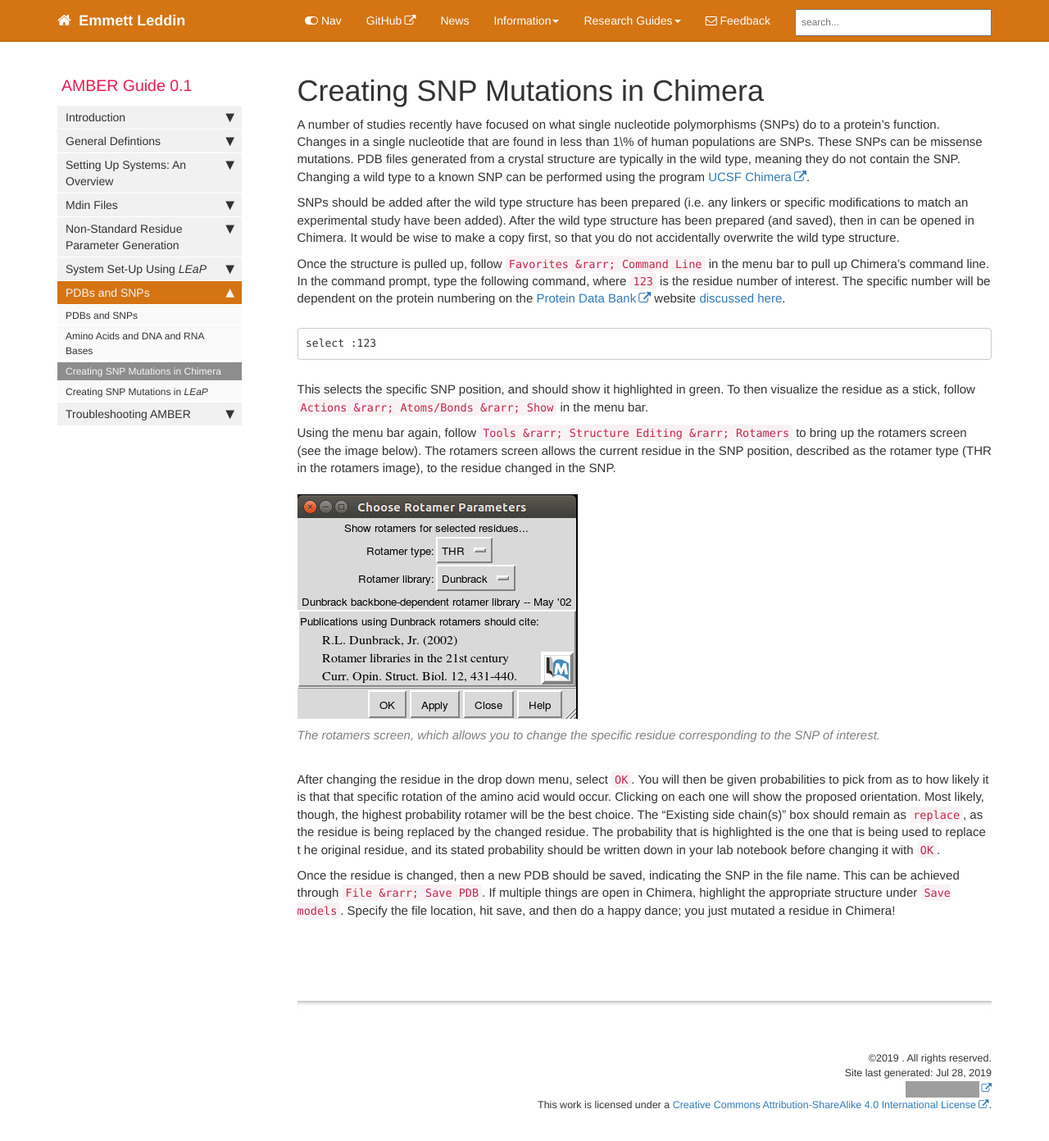
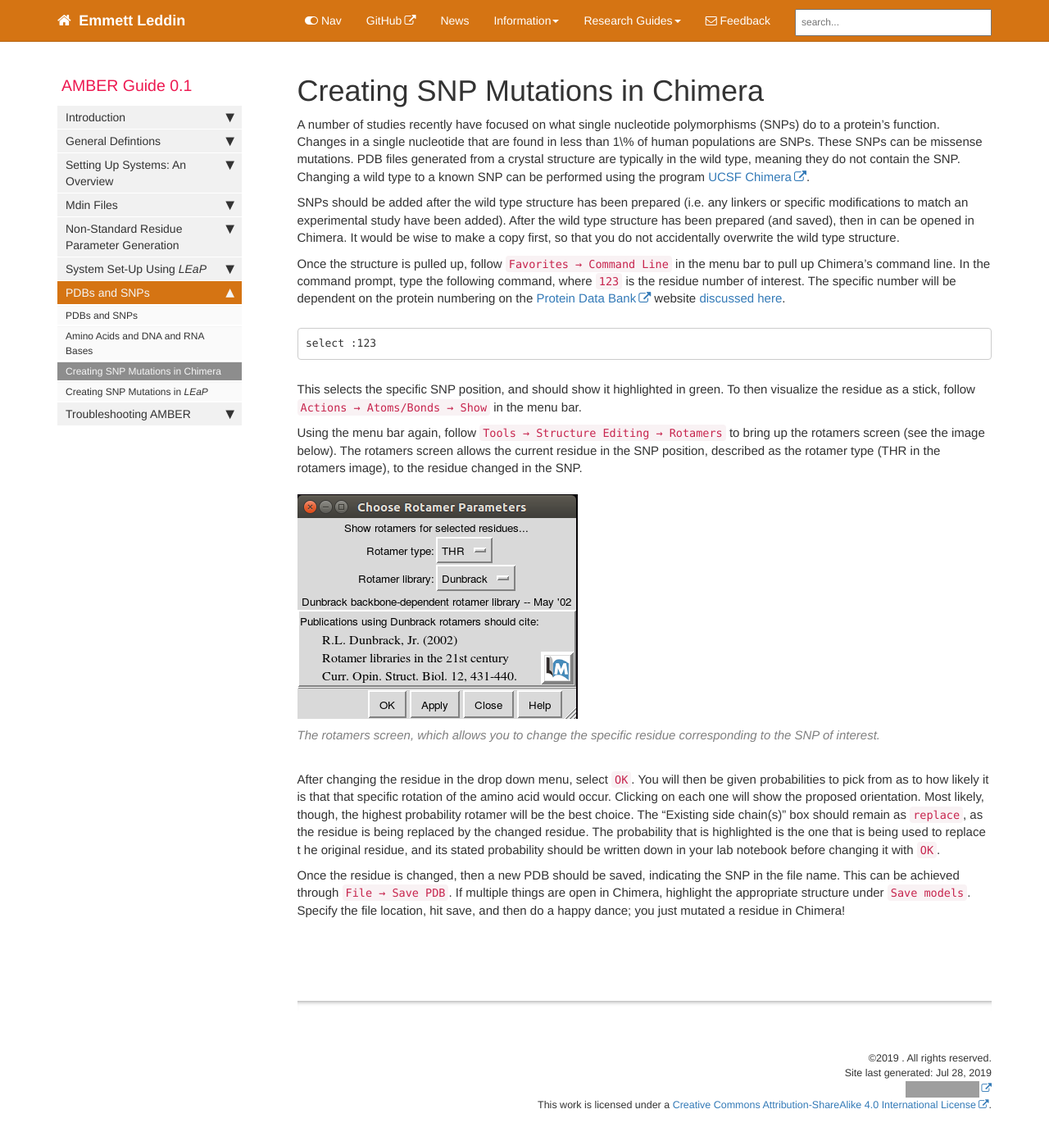
Before and after one commit to emleddin/comp-chem-website, a Jekyll site: the page built from pages/AMBER_guide/AMBERguide-SNPs-in-Chimera.md, in a window 1280 px wide and 1400 px high. Shown: the top 1392 px of the window at 82% size. Built offline with Jekyll 4.4.1, drawn with Linux system fonts in a browser that asks for light colours; comment, search, counter and statistics services are not loaded; grey boxes are pictures that could not be loaded.

Commit message:
fixed issue with HTML characters not rendering in backticked code by using <code>

```diff
--- a/pages/AMBER_guide/AMBERguide-SNPs-in-Chimera.md
+++ b/pages/AMBER_guide/AMBERguide-SNPs-in-Chimera.md
@@ -23,8 +23,9 @@ have been added). After the wild type structure has been prepared
 It would be wise to make a copy first, so that you do not accidentally
 overwrite the wild type structure.
 
-Once the structure is pulled up, follow `Favorites &rarr; Command Line` in the
-menu bar to pull up Chimera's command line.
+Once the structure is pulled up, follow
+<code>Favorites &rarr; Command Line</code> in the menu bar to pull up Chimera's
+command line.
 In the command prompt, type the following command, where `123` is the residue
 number of interest.
 The specific number will be dependent on the protein numbering on the
@@ -36,10 +37,10 @@ select :123
 
 This selects the specific SNP position, and should show it highlighted in
 green. To then visualize the residue as a stick, follow
-`Actions &rarr; Atoms/Bonds &rarr; Show` in the menu bar.
+<code>Actions &rarr; Atoms/Bonds &rarr; Show</code> in the menu bar.
 
 Using the menu bar again, follow
-`Tools &rarr; Structure Editing &rarr; Rotamers` to bring up the rotamers
+<code>Tools &rarr; Structure Editing &rarr; Rotamers</code> to bring up the rotamers
 screen (see the image below).
 The rotamers screen allows the current residue in the SNP position,
 described as the rotamer type (THR in the rotamers image),
@@ -62,7 +63,7 @@ he original residue, and its stated probability should be written down in your
 lab notebook before changing it with `OK`.
 
 Once the residue is changed, then a new PDB should be saved, indicating the SNP
-in the file name. This can be achieved through `File &rarr; Save PDB`.
+in the file name. This can be achieved through <code>File &rarr; Save PDB</code>.
 If multiple things are open in Chimera, highlight the appropriate structure
 under `Save models`.
 Specify the file location, hit save, and then do a happy dance;
--- a/quick-commands.txt
+++ b/quick-commands.txt
@@ -37,3 +37,5 @@ max-width="600; I'm required for svg" %}
 Add line break: <br>
 Superscript: <sup> </sup>
 Underlins: <u> </u>
+If you need the rightarrow in code:
+<code>Tools &rarr; Structure Comparison &rarr; MatchMaker</code>
```
Also changed, not shown: pages/AMBER_guide/AMBERguide-chimera-overlays.md (+3 -2 lines).
